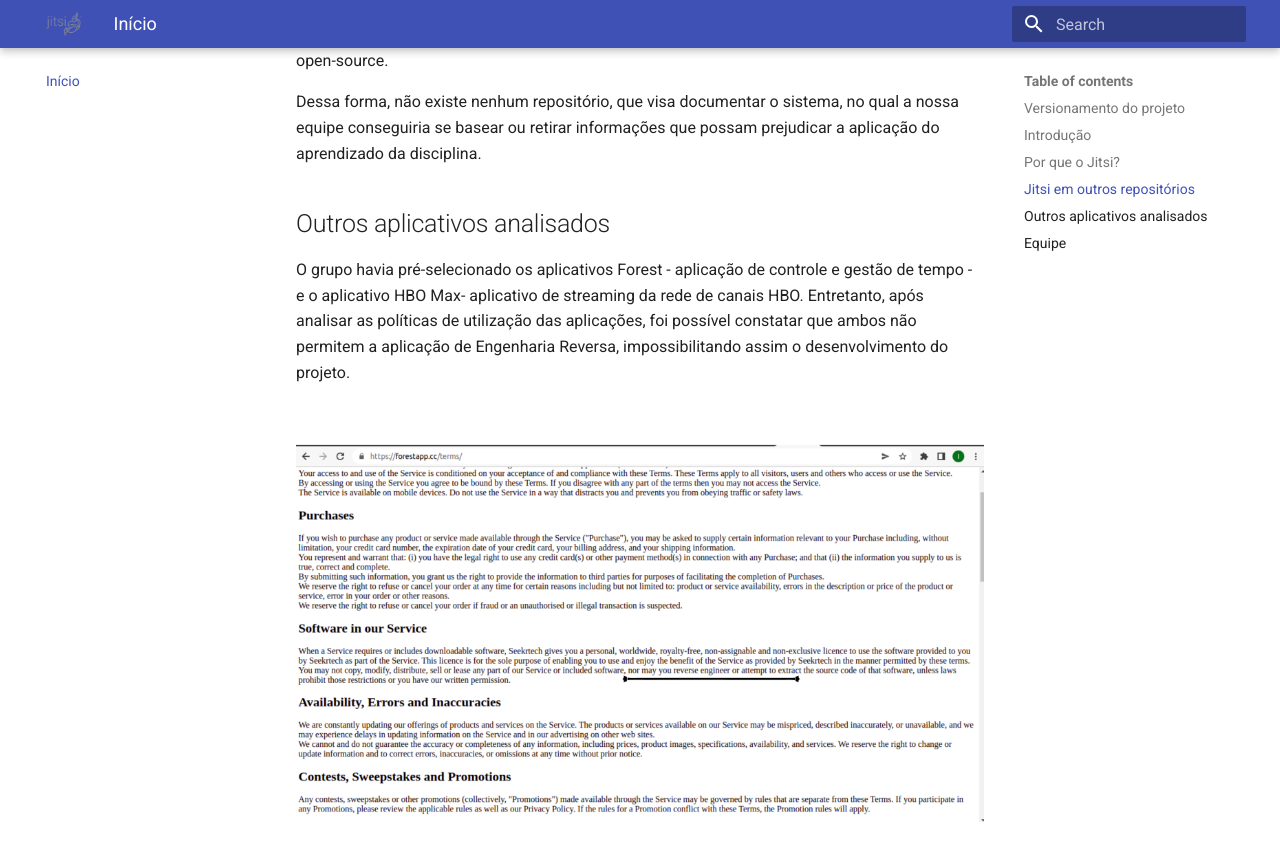
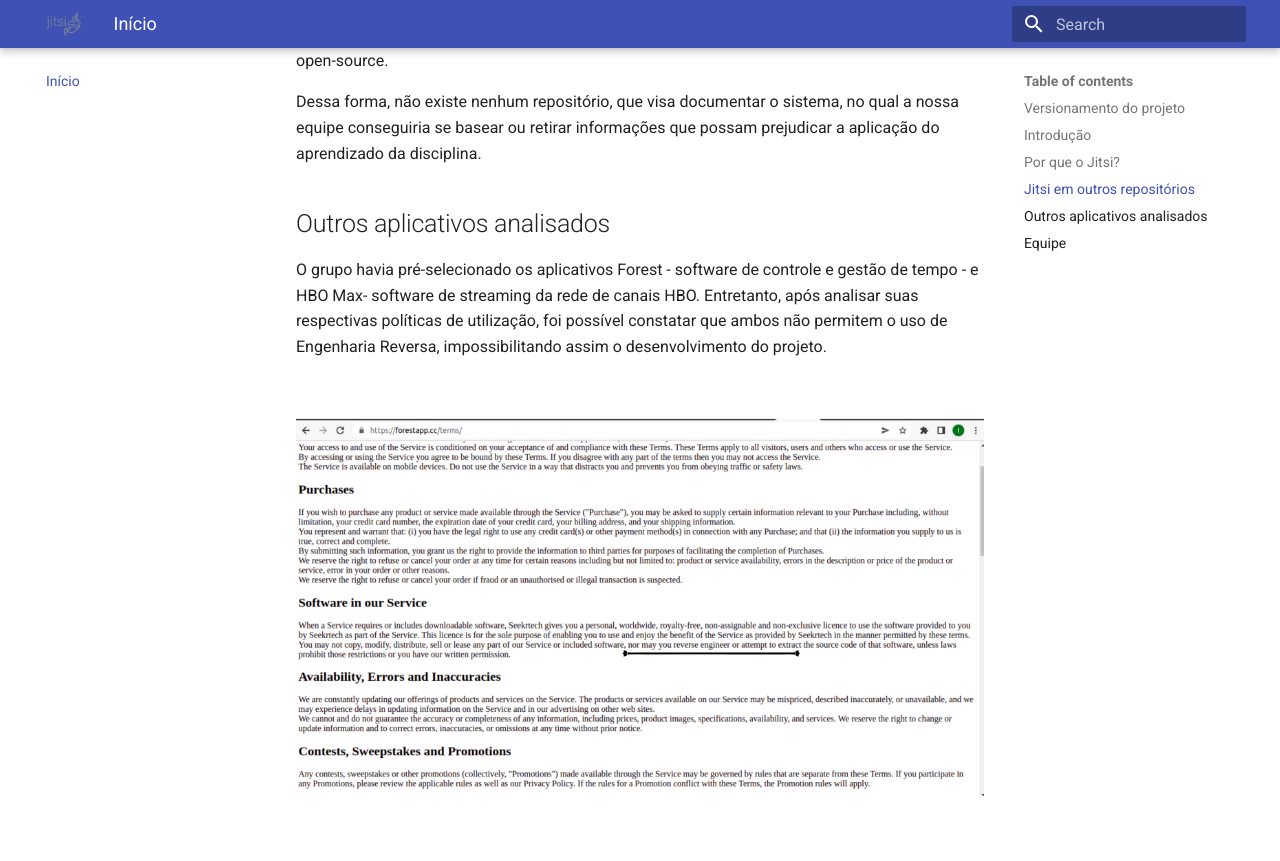
Before and after one commit to gabrielm2q/2022.1-Jitsi-Meet, an MkDocs documentation site: the page built from docs/index.md, in a window 1280 px wide and 900 px high, scrolled down 1373 px. Shown: the top 861 px of the window. Built offline with MkDocs 1.6.1 and Material for MkDocs 9.7.7, drawn with Linux system fonts in a browser that asks for light colours.

Commit message:
Refatoração do texto

```diff
--- a/docs/index.md
+++ b/docs/index.md
@@ -30,7 +30,7 @@ Até o dia de hoje, 29 de Junho de 2022, não existem repositórios públicos qu
 Dessa forma, não existe nenhum repositório, que visa documentar o sistema, no qual a nossa equipe conseguiria se basear ou retirar informações que possam prejudicar a aplicação do aprendizado da disciplina.
 
 ## Outros aplicativos analisados
-O grupo havia pré-selecionado  os aplicativos Forest - aplicação de controle e gestão de tempo - e o aplicativo HBO Max- aplicativo de streaming da rede de canais HBO. Entretanto, após analisar as políticas de utilização das aplicações, foi possível constatar que ambos não permitem a aplicação de Engenharia Reversa, impossibilitando assim o desenvolvimento do projeto.
+O grupo havia pré-selecionado  os aplicativos Forest - software de controle e gestão de tempo - e  HBO Max- software de streaming da rede de canais HBO. Entretanto, após analisar suas respectivas políticas de utilização, foi possível constatar que ambos não permitem o uso de Engenharia Reversa, impossibilitando assim o desenvolvimento do projeto.
 
 <br>
 
```
